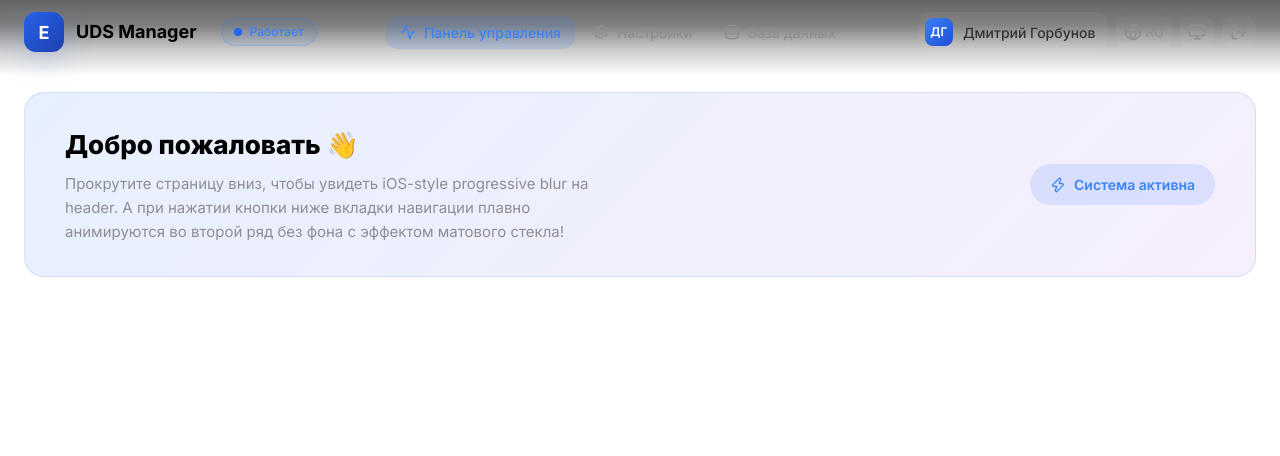
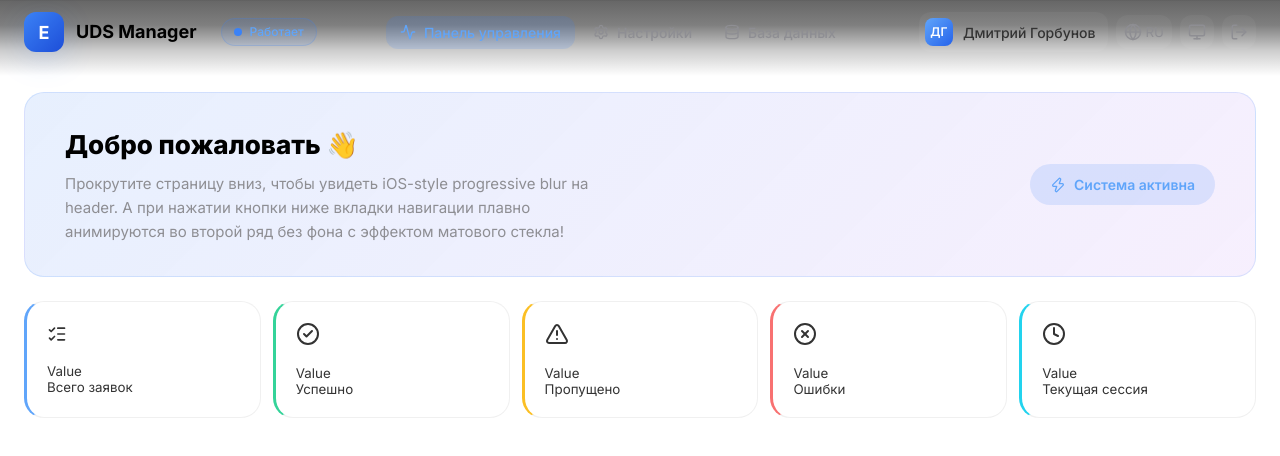
Before and after one commit to dmitriigorbunov1998/edsManager, a React (Vite) app: page / in a window 1280 px wide. Shown: the top 456 px of the page. Built offline with nearby package versions, Linux system fonts and the light colour scheme.

Commit message:
(UDS): feature/added-stats-card

```diff
--- /dev/null
+++ b/src/components/StatsCard/StatsCard.css
@@ -0,0 +1,88 @@
+.stats-card {
+  position: relative;
+  background: var(--stats-card-bg);
+  -webkit-backdrop-filter: blur(var(--glass-blur));
+  backdrop-filter: blur(var(--glass-blur));
+  border: 1px solid var(--glass-border);
+  border-radius: var(--radius-xl);
+  padding: 20px;
+  transition: all 0.3s cubic-bezier(0.16, 1, 0.3, 1);
+  overflow: hidden;
+  cursor: default;
+  text-align: left;
+  width: 100%;
+  font-family: inherit;
+  color: inherit;
+}
+
+.stats-card:hover {
+  transform: translateY(-4px);
+  box-shadow: var(--shadow-lg);
+}
+
+.stats-card:active {
+  transform: scale(0.98);
+}
+
+/* Цветной левый border — единственное, что меняется по вариантам */
+.stats-card.blue {
+  border-left: 3px solid var(--color-blue-icon);
+}
+.stats-card.green {
+  border-left: 3px solid var(--color-green-icon);
+}
+.stats-card.yellow {
+  border-left: 3px solid var(--color-yellow-icon);
+}
+.stats-card.red {
+  border-left: 3px solid var(--color-red-icon);
+}
+.stats-card.cyan {
+  border-left: 3px solid var(--color-cyan-icon);
+}
+
+/* Glow — использует data-color атрибут или можно через CSS-переменные */
+.stats-card::after {
+  content: '';
+  position: absolute;
+  top: -50%;
+  left: -50%;
+  width: 200%;
+  height: 200%;
+  background: readial-gradient(
+    circle at center,
+    var(--starts-card-glow, transparent) 0%,
+    transparent 70%
+  );
+  opacity: 0;
+  transition: opacity 0.3s ease;
+  pointer-events: none;
+}
+
+.stats-card:hover::after {
+  opacity: 0.15;
+}
+
+.stats-card.blue {
+  --stats-card-glow: var(--color-blue-glow);
+}
+.stats-card.green {
+  --stats-card-glow: var(--color-green-glow);
+}
+.stats-card.yellow {
+  --stats-card-glow: var(--color-yellow-glow);
+}
+.stats-card.red {
+  --stats-card-glow: var(--color-red-glow);
+}
+.stats-card.cyan {
+  --stats-card-glow: var(--color-cyan-glow);
+}
+
+/* Top Row */
+.stats-card-top {
+  display: flex;
+  align-items: flex-start;
+  justify-content: space-between;
+  margin-bottom: 16px;
+}
--- /dev/null
+++ b/src/components/StatsCard/StatsCard.tsx
@@ -0,0 +1,39 @@
+import type { ReactNode } from 'react';
+import './StatsCard.css';
+
+export interface StatsCardProps {
+  title: string;
+  // value: number | string;
+  icon: ReactNode;
+  color: 'blue' | 'green' | 'yellow' | 'red' | 'cyan';
+  subtitle?: string;
+  trend?: string;
+  onClick?: () => void;
+}
+
+export const StatsCard = ({
+  title,
+  /*value, */ icon,
+  color,
+  subtitle,
+  trend,
+  onClick,
+}: StatsCardProps) => {
+  return (
+    <button
+      className={`stats-card ${color}`}
+      onClick={onClick}
+      type="button"
+      tabIndex={onClick ? 0 : -1}
+    >
+      <div className="stats-card-glow" />
+      <div className="stats-card-top">
+        <div className="stats-card-icon">{icon}</div>
+        {trend && <span className="stats-card-trend">{trend}</span>}
+      </div>
+      <div className="stats-card-value">Value</div>
+      <div className="stats-card-title">{title}</div>
+      {subtitle && <div className="stats-card-subtitle">{subtitle}</div>}
+    </button>
+  );
+};
--- a/src/i18n/locales/ru.json
+++ b/src/i18n/locales/ru.json
@@ -1,8 +1,10 @@
 {
   "app.title": "UDS Manager",
   "app.subtitle": "Единая диспетчерская служба",
+  "app.version": "v1.0.0",
 
   "status.title": "Работает",
+  "status.idle": "Ожидание",
 
   "nav.dashboard": "Панель управления",
   "nav.settings": "Настройки",
@@ -18,5 +20,48 @@
   "theme.dark": "Тёмная",
   "theme.system": "Системная",
 
-  "logout.title": "Выйти"
+  "lang.toggle": "Переключить язык",
+  "logout.title": "Выйти",
+
+  "dashboard.stats.total": "Всего заявок",
+  "dashboard.stats.success": "Успешно",
+  "dashboard.stats.skipped": "Пропущено",
+  "dashboard.stats.errors": "Ошибки",
+  "dashboard.stats.session": "Текущая сессия",
+  "dashboard.stats.runs": "За {count} запусков",
+  "dashboard.stats.noDataUK": "Нет данных от УК",
+  "dashboard.stats.waiting": "Ожидание",
+  "dashboard.stats.of": "из {total}",
+
+  "script.start": "Запустить скрипт",
+  "script.stop": "Остановить",
+  "script.pause": "Пауза",
+  "script.resume": "Продолжить",
+  "script.export": "Экспорт",
+  "script.running": "Скрипт выполняется...",
+
+  "tasks.title": "Обработанные заявки",
+  "tasks.empty": "Заявки появятся после запуска скрипта",
+  "tasks.filter.all": "Все",
+  "tasks.filter.success": "Успешно",
+  "tasks.filter.skipped": "Пропущено",
+  "tasks.filter.errors": "Ошибки",
+
+  "logs.title": "Логи выполнения",
+  "logs.clear": "Очистить",
+
+  "config.title": "Настройки скрипта",
+  "config.save": "Сохранить настройки",
+  "config.reset": "Сбросить",
+  "config.saved": "Сохранено!",
+
+  "database.title": "База данных",
+  "database.stats": "Общая статистика",
+  "database.byDistrict": "Статистика по районам",
+  "database.reset": "Сбросить",
+  "database.empty": "Данные появятся после первого запуска",
+  "database.lastRun": "Последний запуск",
+  "database.noData": "Нет данных о запусках",
+
+  "footer.tech": "React 19 • TypeScript • Vite"
 }
--- a/src/index.css
+++ b/src/index.css
@@ -2,21 +2,100 @@
 
 /* ===== Базовые неизменяемые переменные ===== */
 :root {
-    /* Radius */
+  /* ===== Brand Colors ===== */
+  --brand-50: #eff6ff;
+  --brand-100: #dbeafe;
+  --brand-200: #bfdbfe;
+  --brand-300: #93c5fd;
+  --brand-400: #60a5fa;
+  --brand-500: #3b82f6;
+  --brand-600: #2563eb;
+  --brand-700: #1d4ed8;
+  --brand-800: #1e40af;
+  --brand-900: #1e3a8a;
+
+  /* ===== Status Colors ===== */
+  --emerald-300: #6ee7b7;
+  --emerald-400: #34d399;
+  --emerald-500: #10b981;
+
+  --amber-300: #fcd34d;
+  --amber-400: #fbbf24;
+  --amber-500: #f59e0b;
+
+  --red-300: #fca5a5;
+  --red-400: #f87171;
+  --red-500: #ef4444;
+
+  --cyan-300: #67e8f9;
+  --cyan-400: #22d3ee;
+  --cyan-500: #06b6d4;
+
+  /* ===== Semantic Color Tokens (используются в компонентах) ===== */
+  /* Эти переменные НЕ меняются при смене темы — они всегда ссылаются на brand/status цвета */
+
+  /* StatsCard tokens */
+  --color-blue-border: rgba(59, 130, 246, 0.3);
+  --color-blue-glow: rgba(59, 130, 246, 0.4);
+  --color-blue-icon-bg: rgba(59, 130, 246, 0.15);
+  --color-blue-icon: var(--brand-400);
+  --color-blue-value: var(--brand-300);
+  --color-blue-subtitle: var(--brand-400);
+  --color-blue-trend-bg: rgba(59, 130, 246, 0.1);
+  --color-blue-trend-text: var(--brand-400);
+
+  --color-green-border: rgba(16, 185, 129, 0.3);
+  --color-green-glow: rgba(16, 185, 129, 0.4);
+  --color-green-icon-bg: rgba(16, 185, 129, 0.15);
+  --color-green-icon: var(--emerald-400);
+  --color-green-value: var(--emerald-300);
+  --color-green-subtitle: var(--emerald-400);
+  --color-green-trend-bg: rgba(16, 185, 129, 0.1);
+  --color-green-trend-text: var(--emerald-400);
+
+  --color-yellow-border: rgba(245, 158, 11, 0.3);
+  --color-yellow-glow: rgba(245, 158, 11, 0.4);
+  --color-yellow-icon-bg: rgba(245, 158, 11, 0.15);
+  --color-yellow-icon: var(--amber-400);
+  --color-yellow-value: var(--amber-300);
+  --color-yellow-subtitle: var(--amber-400);
+  --color-yellow-trend-bg: rgba(245, 158, 11, 0.1);
+  --color-yellow-trend-text: var(--amber-400);
+
+  --color-red-border: rgba(239, 68, 68, 0.3);
+  --color-red-glow: rgba(239, 68, 68, 0.4);
+  --color-red-icon-bg: rgba(239, 68, 68, 0.15);
+  --color-red-icon: var(--red-400);
+  --color-red-value: var(--red-300);
+  --color-red-subtitle: var(--red-400);
+  --color-red-trend-bg: rgba(239, 68, 68, 0.1);
+  --color-red-trend-text: var(--red-400);
+
+  --color-cyan-border: rgba(6, 182, 212, 0.3);
+  --color-cyan-glow: rgba(6, 182, 212, 0.4);
+  --color-cyan-icon-bg: rgba(6, 182, 212, 0.15);
+  --color-cyan-icon: var(--cyan-400);
+  --color-cyan-value: var(--cyan-300);
+  --color-cyan-subtitle: var(--cyan-400);
+  --color-cyan-trend-bg: rgba(6, 182, 212, 0.1);
+  --color-cyan-trend-text: var(--cyan-400);
+
+  /* ===== Radius ===== */
   --radius-sm: 8px;
   --radius-md: 12px;
   --radius-lg: 16px;
   --radius-xl: 20px;
   --radius-full: 9999px;
 
+  /* ===== Transitions ===== */
   --transition: 200ms ease;
   --transition-slow: 400ms ease;
 
-    /* Glassmorphism */
+  /* ===== Glassmorphism ===== */
   --glass-blur: 20px;
   --glass-blur-heavy: 40px;
 
-    /* Progressive blur header height */
+  /* ===== Header ===== */
   --header-height: 64px;
   --header-blur-extend: 12px;
 }
@@ -24,118 +103,100 @@
 /* ===== Тёмная тема (по умолчанию) ===== */
 :root,
 [data-theme='dark'] {
-    /* Brand colors */
-    --brand-400: #60a5fa;
-    --brand-500: #3b82f6;
-    --brand-600: #2563eb;
-    --brand-700: #1d4ed8;
-
-    /* Status colors */
-    --red-400: #f87171;
-
-    /* Backgrounds */
   --bg-primary: #000000;
-    --bg-secondary: #1f1c1c;
+  --bg-secondary: #1c1c1e;
   --bg-tertiary: #2c2c2e;
   --bg-card: #1a1a1a;
+  --bg-input: #1c1c1e;
+  --bg-elevated: #2c2c2e;
 
-    /* Glass backgrounds */
-    --glass-bg: rgba(26, 26, 26, 0.7);
-    --glass-bg-heavy: rgba(26, 26, 26, 0.85);
-    --glass-bg-light: rgba(26, 26, 26, 0.5);
+  --glass-bg: rgba(28, 28, 30, 0.7);
+  --glass-bg-heavy: rgba(28, 28, 30, 0.85);
+  --glass-bg-light: rgba(28, 28, 30, 0.5);
   --glass-border: rgba(255, 255, 255, 0.08);
+  --glass-border-light: rgba(255, 255, 255, 0.05);
+  --glass-highlight: rgba(255, 255, 255, 0.1);
 
-    /* Text */
   --text-primary: #ffffff;
   --text-secondary: #e5e5e5;
+  --text-tertiary: #a3a3a3;
   --text-muted: #737373;
+  --text-faint: #525252;
 
-    /* Borders */
   --border-primary: rgba(255, 255, 255, 0.1);
 
-    /* Shadows */
   --shadow-sm: 0 2px 8px rgba(0, 0, 0, 0.3);
   --shadow-md: 0 8px 24px rgba(0, 0, 0, 0.4);
   --shadow-lg: 0 16px 48px rgba(0, 0, 0, 0.5);
   --shadow-brand: 0 8px 32px rgba(59, 130, 246, 0.3);
+
+  --stats-card-bg: rgba(28, 28, 30, 0.7);
 }
 
 /* ===== Светлая тема ===== */
 [data-theme='light'],
 [data-theme='system'] {
-    /* Brand colors (немного темнее для контраста) */
-    --brand-400: #3b82f6;
-    --brand-500: #2563eb;
-    --brand-600: #1d4ed8;
-    --brand-700: #1e40af;
-
-    /* Status colors */
-    --red-400: #ef4444;
-
-    /* Backgrounds */
   --bg-primary: #ffffff;
   --bg-secondary: #f5f5f7;
-    --bg-tertiary: #e8e8ed;
+  --bg-tertiary: #ffffff;
   --bg-card: #ffffff;
+  --bg-input: #f5f5f7;
+  --bg-elevated: #ffffff;
 
-    /* Glass backgrounds */
   --glass-bg: rgba(255, 255, 255, 0.7);
-    --glass-bg-heavy: rgba(255, 255, 255, 0.85);
+  --glass-bg-heavy: rgba(255, 255, 255, 0.9);
   --glass-bg-light: rgba(255, 255, 255, 0.5);
-    --glass-border: rgba(0, 0, 0, 0.08);
+  --glass-border: rgba(0, 0, 0, 0.06);
+  --glass-border-light: rgba(0, 0, 0, 0.04);
+  --glass-highlight: rgba(0, 0, 0, 0.05);
 
-    /* Text */
   --text-primary: #000000;
   --text-secondary: #333333;
+  --text-tertiary: #666666;
   --text-muted: #8e8e93;
+  --text-faint: #c7c7cc;
 
-    /* Borders */
   --border-primary: rgba(0, 0, 0, 0.1);
 
-    /* Shadows */
-    --shadow-sm: 0 2px 8px rgba(0, 0, 0, 0.05);
-    --shadow-md: 0 8px 24px rgba(0, 0, 0, 0.08);
-    --shadow-lg: 0 16px 48px rgba(0, 0, 0, 0.1);
-    --shadow-brand: 0 8px 32px rgba(59, 130, 246, 0.2);
+  --shadow-sm: 0 2px 8px rgba(0, 0, 0, 0.04);
+  --shadow-md: 0 8px 24px rgba(0, 0, 0, 0.06);
+  --shadow-lg: 0 16px 48px rgba(0, 0, 0, 0.08);
+  --shadow-brand: 0 8px 32px rgba(59, 130, 246, 0.15);
+
+  --stats-card-bg: rgba(255, 255, 255, 0.8);
 }
 
-/* Системная тема: по умолчанию светлая, переопределяется на тёмную */
+/* Системная тема: переопределяется на тёмную */
 @media (prefers-color-scheme: dark) {
   [data-theme='system'] {
-        /* Brand colors */
-        --brand-400: #60a5fa;
-        --brand-500: #3b82f6;
-        --brand-600: #2563eb;
-        --brand-700: #1d4ed8;
-
-        /* Status colors */
-        --red-400: #f87171;
-
-        /* Backgrounds */
     --bg-primary: #000000;
-        --bg-secondary: #1f1c1c;
+    --bg-secondary: #1c1c1e;
     --bg-tertiary: #2c2c2e;
     --bg-card: #1a1a1a;
+    --bg-input: #1c1c1e;
+    --bg-elevated: #2c2c2e;
 
-        /* Glass backgrounds */
-        --glass-bg: rgba(26, 26, 26, 0.7);
-        --glass-bg-heavy: rgba(26, 26, 26, 0.85);
-        --glass-bg-light: rgba(26, 26, 26, 0.5);
+    --glass-bg: rgba(28, 28, 30, 0.7);
+    --glass-bg-heavy: rgba(28, 28, 30, 0.85);
+    --glass-bg-light: rgba(28, 28, 30, 0.5);
     --glass-border: rgba(255, 255, 255, 0.08);
+    --glass-border-light: rgba(255, 255, 255, 0.05);
+    --glass-highlight: rgba(255, 255, 255, 0.1);
 
-        /* Text */
     --text-primary: #ffffff;
     --text-secondary: #e5e5e5;
+    --text-tertiary: #a3a3a3;
     --text-muted: #737373;
+    --text-faint: #525252;
 
-        /* Borders */
     --border-primary: rgba(255, 255, 255, 0.1);
 
-        /* Shadows */
     --shadow-sm: 0 2px 8px rgba(0, 0, 0, 0.3);
     --shadow-md: 0 8px 24px rgba(0, 0, 0, 0.4);
     --shadow-lg: 0 16px 48px rgba(0, 0, 0, 0.5);
     --shadow-brand: 0 8px 32px rgba(59, 130, 246, 0.3);
+
+    --stats-card-bg: rgba(28, 28, 30, 0.7);
   }
 }
 
@@ -156,7 +217,8 @@ html {
 }
 
 body {
-    font-family: 'Inter',
+  font-family:
+    'Inter',
     -apple-system,
     BlinkMacSystemFont,
     'SF Pro Display',
@@ -165,86 +227,28 @@ body {
   color: var(--text-secondary);
   line-height: 1.5;
   min-height: 100dvh;
-    transition: background-color var(--transition-slow),
+  transition:
+    background-color var(--transition-slow),
     color var(--transition);
   overflow-x: hidden;
 }
 
 /* ===== Animations ===== */
-@keyframes slideIn {
-    from {
+.animate-slide-in {
   opacity: 0;
-        transform: translateY(8px);
-    }
-    to {
-        opacity: 1;
-        transform: translateY(0);
-    }
-}
-
-@keyframes slideUp {
-    from {
-        opacity: 0;
-        transform: translateY(100%);
-    }
-    to {
-        opacity: 1;
-        transform: translateY(0);
-    }
-}
-
-@keyframes fadeIn {
-    from {
-        opacity: 0;
-    }
-    to {
-        opacity: 1;
-    }
-}
-
-@keyframes pulseGlow {
-    0%, 100% {
-        opacity: 1;
-    }
-    50% {
-        opacity: 0.4;
-    }
-}
-
-@keyframes shimmer {
-    0% {
-        background-position: -200% 0;
-    }
-    100% {
-        background-position: 200% 0;
-    }
-}
-
-@keyframes spin {
-    to {
-        transform: rotate(360deg);
-    }
-}
-
-@keyframes bounce {
-    0%, 100% {
-        transform: translateY(0);
-    }
-    50% {
-        transform: translateY(-4px);
-    }
-}
-
-.animate-slide-in {
-    animation: slideIn 0.3s ease-out;
+  transform: translate3d(0, 8px, 0);
+  animation: slideIn 0.3s ease-out forwards;
 }
 
 .animate-slide-up {
-    animation: slideUp 0.4s cubic-bezier(0.32, 0.72, 0, 1);
+  opacity: 0;
+  transform: translate3d(0, 100%, 0);
+  animation: slideUp 0.4s cubic-bezier(0.32, 0.72, 0, 1) forwards;
 }
 
 .animate-fade-in {
-    animation: fadeIn 0.3s ease-out;
+  opacity: 0;
+  animation: fadeIn 0.3s ease-out forwards;
 }
 
 .animate-pulse {
@@ -279,12 +283,12 @@ body {
 
 [data-theme='light'] ::-webkit-scrollbar-thumb,
 [data-theme='system'] ::-webkit-scrollbar-thumb {
-    background: rgba(0, 0, 0, 0.2);
+  background: rgba(0, 0, 0, 0.15);
 }
 
 [data-theme='light'] ::-webkit-scrollbar-thumb:hover,
 [data-theme='system'] ::-webkit-scrollbar-thumb:hover {
-    background: rgba(0, 0, 0, 0.35);
+  background: rgba(0, 0, 0, 0.25);
 }
 
 @media (prefers-color-scheme: dark) {
--- a/src/pages/Dashboard/Dashboard.css
+++ b/src/pages/Dashboard/Dashboard.css
@@ -61,31 +61,6 @@
   flex-wrap: wrap;
 }
 
-.dashboard-test-btn {
-  display: flex;
-  align-items: center;
-  gap: 8px;
-  padding: 10px 18px;
-  background: rgba(59, 130, 246, 0.15);
-  border: 1px solid rgba(59, 130, 246, 0.3);
-  border-radius: var(--radius-full);
-  font-size: 14px;
-  font-weight: 600;
-  color: var(--brand-400);
-  cursor: pointer;
-  transition: all 0.2s ease;
-  font-family: inherit;
-}
-
-.dashboard-test-btn:hover {
-  background: rgba(59, 130, 246, 0.25);
-}
-
-.dashboard-test-btn.active {
-  background: var(--brand-500);
-  color: #ffffff;
-}
-
 .dashboard-status-badge {
   display: flex;
   align-items: center;
@@ -97,3 +72,9 @@
   font-weight: 600;
   color: var(--brand-400);
 }
+
+.dashboard-stats {
+  display: grid;
+  grid-template-columns: repeat(5, 1fr);
+  gap: 12px;
+}
--- a/src/pages/Dashboard/Dashboard.tsx
+++ b/src/pages/Dashboard/Dashboard.tsx
@@ -1,13 +1,23 @@
 import { useState } from 'react';
 import { Header } from '../../components/Header/Header';
 import { useHeader } from '../../hooks/useHeader';
-import { Zap } from 'lucide-react';
+import {
+  AlertTriangle,
+  CheckCircle2,
+  Clock,
+  ListChecks,
+  XCircle,
+  Zap,
+} from 'lucide-react';
 import type { ComponentProps } from 'react';
 import './Dashboard.css';
+import { StatsCard } from '../../components/StatsCard/StatsCard';
+import { useTranslation } from '../../i18n';
 
 export function Dashboard() {
   const [activeTab, setActiveTab] = useState('dashboard');
   const headerProps = useHeader();
+  const { t } = useTranslation();
 
   const headerComponentProps: ComponentProps<typeof Header> = {
     ...headerProps,
@@ -38,7 +48,33 @@ export function Dashboard() {
               </div>
             </div>
           </div>
-          <div className="dashboard-stats"></div>
+          <div className="dashboard-stats">
+            <StatsCard
+              title={t('dashboard.stats.total')}
+              icon={<ListChecks size={20} />}
+              color="blue"
+            />
+            <StatsCard
+              title={t('dashboard.stats.success')}
+              icon={<CheckCircle2 />}
+              color="green"
+            />
+            <StatsCard
+              title={t('dashboard.stats.skipped')}
+              icon={<AlertTriangle />}
+              color="yellow"
+            />
+            <StatsCard
+              title={t('dashboard.stats.errors')}
+              icon={<XCircle />}
+              color="red"
+            />
+            <StatsCard
+              title={t('dashboard.stats.session')}
+              icon={<Clock />}
+              color="cyan"
+            />
+          </div>
         </div>
       </main>
     </div>
```
Also changed, not shown: src/i18n/locales/en.json (+54 -4 lines), 1 other file (tests, documents, lock files or other folders). Lines whose indentation alone changed are shown as unchanged.
